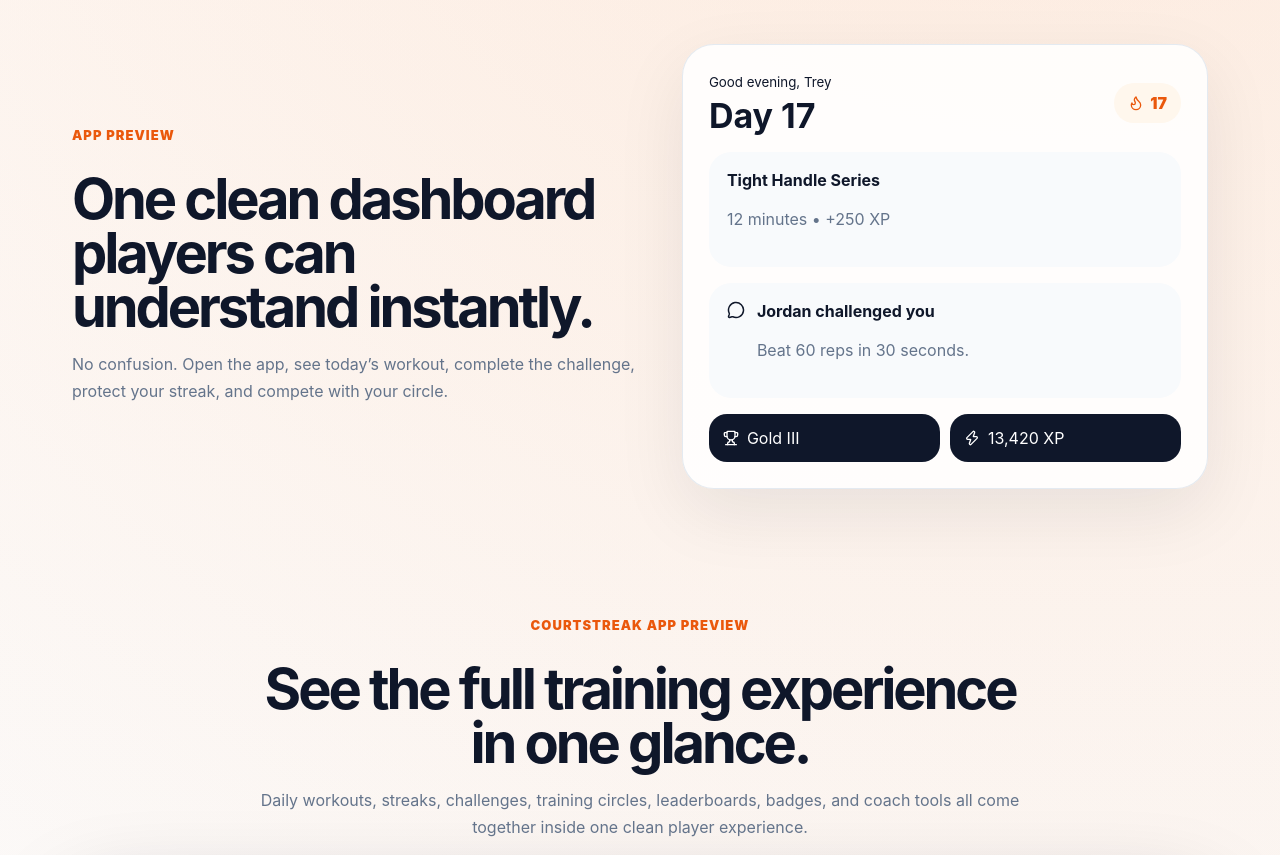
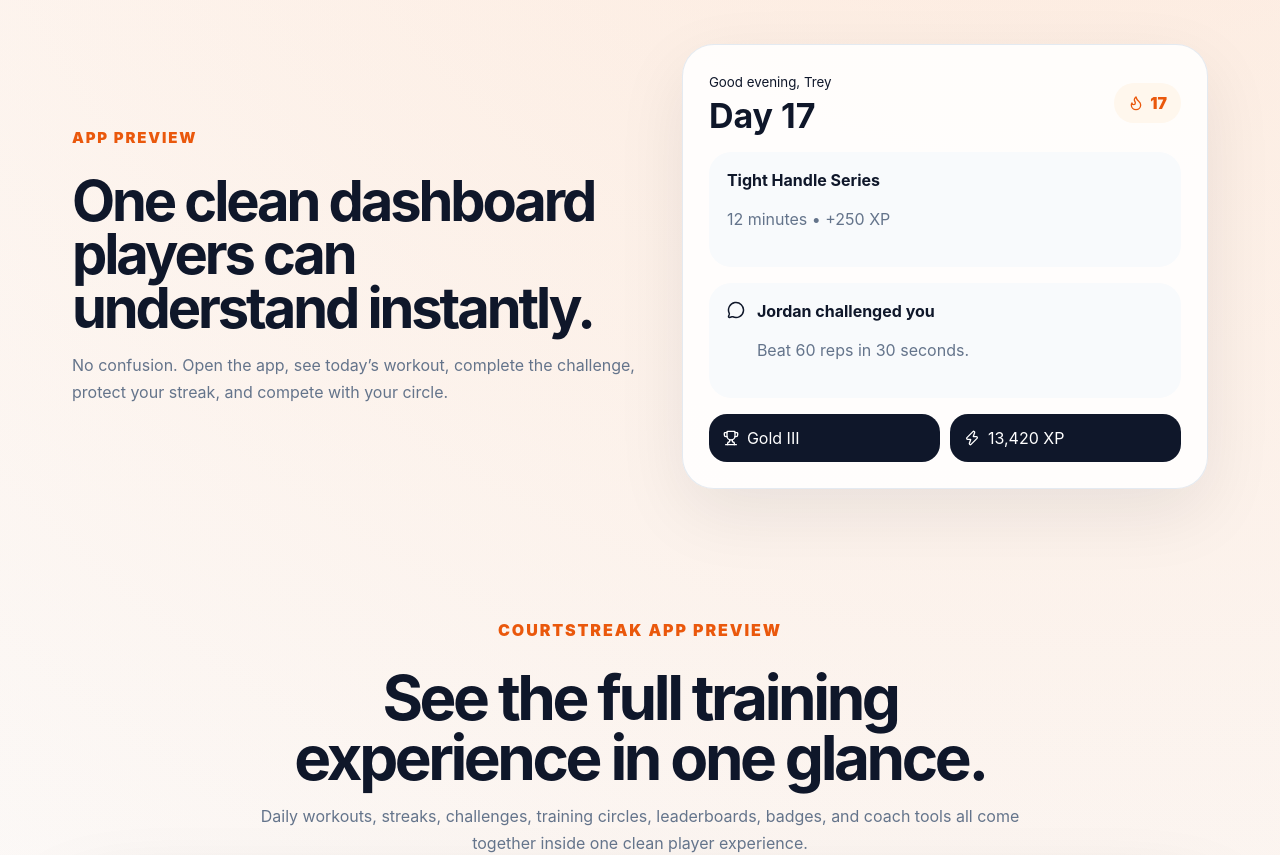
Before and after one commit to ShoreCan/courtstreak-site, a React (Vite) app: page / in a window 1280 px wide. Shown: the part 940-1795 px from the top of the page. Built offline with nearby package versions, Linux system fonts and the light colour scheme.

Commit message:
Increase section heading visibility

```diff
--- a/src/styles.css
+++ b/src/styles.css
@@ -968,3 +968,31 @@ footer strong { color: #0f172a; }
     grid-template-columns: 1fr;
   }
 }
+
+/* Larger section overhead labels */
+.eyebrow {
+  font-size: 15px !important;
+  letter-spacing: 0.12em;
+  margin-bottom: 10px;
+}
+
+.section-heading .eyebrow,
+.mission-section .eyebrow,
+.faq-section .eyebrow,
+.pricing-section .eyebrow,
+.parent-section .eyebrow,
+.challenge-section .eyebrow {
+  font-size: 16px !important;
+  font-weight: 950;
+  color: #ea580c;
+}
+
+/* Slightly stronger section headings */
+.section-heading h2,
+.mission-section h2,
+.faq-section h2,
+.pricing-section h2,
+.parent-section h2,
+.challenge-section h2 {
+  font-size: clamp(38px, 5vw, 62px);
+}
```
